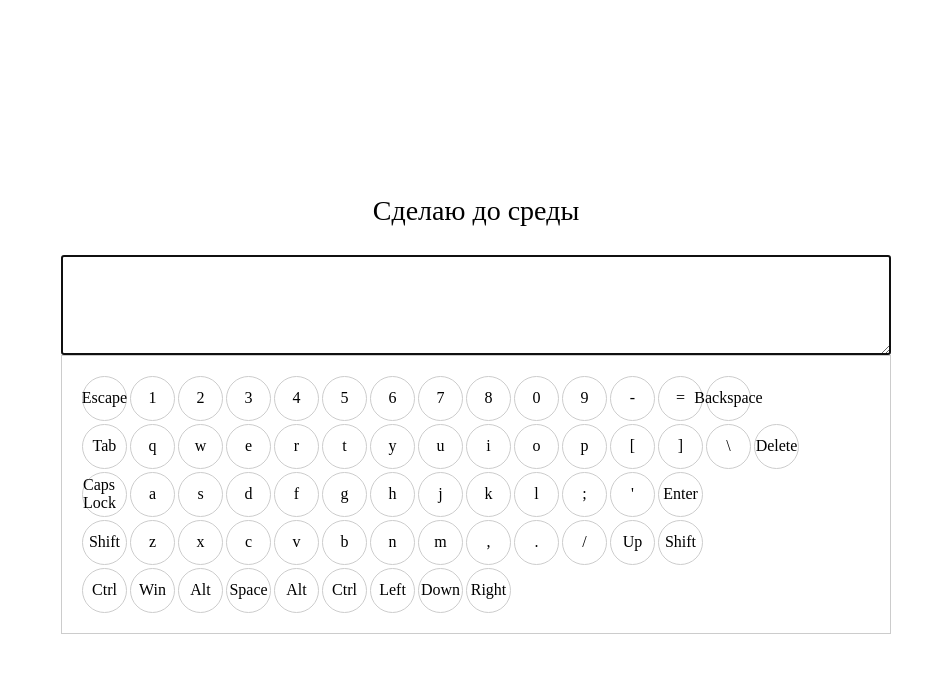
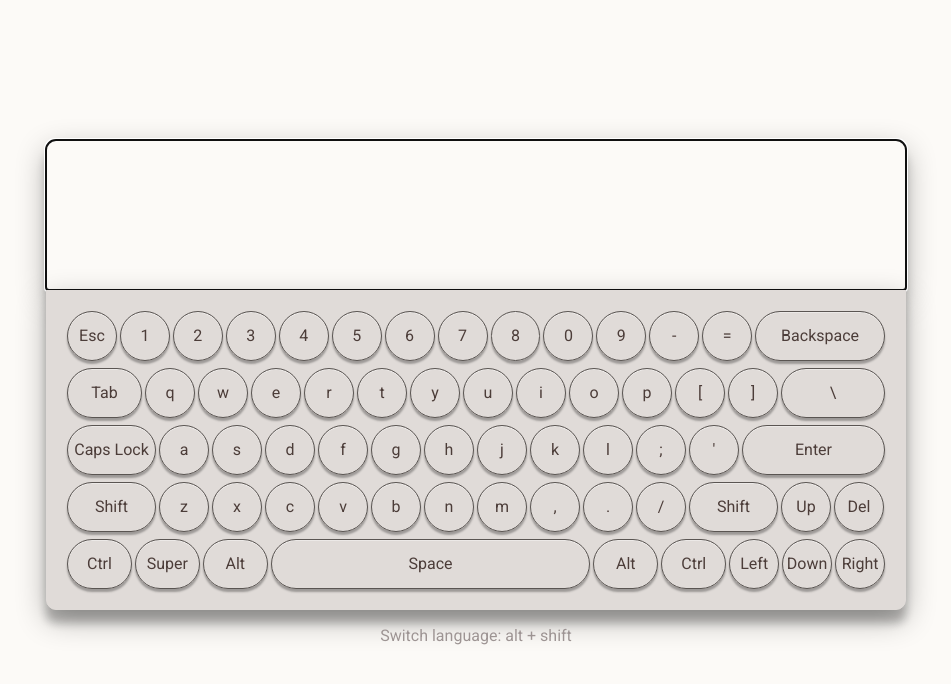
Before and after one commit to Kekmus/virtual-keyboard, a website built with webpack: page virtual-keyboard/src/index.html in a window 1280 px wide. Shown: the whole page, without its empty margins (164-1115 px from the left). Built offline with nearby package versions, Linux system fonts and the light colour scheme.

Commit message:
feat: add styles

```diff
--- a/virtual-keyboard/src/help/innerHtml.js
+++ b/virtual-keyboard/src/help/innerHtml.js
@@ -1,5 +1,4 @@
-export default `<p>Сделаю до среды</p>
-<textarea autofocus></textarea>
+export default `<textarea autofocus></textarea>
   <div class="keyboard">
     <div class="keyboard__row">
       <div class="keyboard__key" data-code="Escape" data-value="Escape" data-isSpecial="true">Esc</div>
@@ -32,7 +31,6 @@ export default `<p>Сделаю до среды</p>
       <div class="keyboard__key" data-code="BracketLeft" data-value="[">[</div>
       <div class="keyboard__key" data-code="BracketRight" data-value="]">]</div>
       <div class="keyboard__key" data-code="Backslash" data-value="\\">\\</div>
-      <div class="keyboard__key" data-code="Delete" data-value="Delete" data-isSpecial="true">del</div>
     </div>
     <div class="keyboard__row">
       <div class="keyboard__key" data-code="CapsLock" data-value="CapsLock" data-isSpecial="true">Cps Lck</div>
@@ -61,8 +59,9 @@ export default `<p>Сделаю до среды</p>
       <div class="keyboard__key" data-code="Comma" data-value=",">,</div>
       <div class="keyboard__key" data-code="Period" data-value=".">.</div>
       <div class="keyboard__key" data-code="Slash" data-value="/">/</div>
+      <div class="keyboard__key" data-code="ShiftRight" data-value="Shift" data-isSpecial="true">Shift</div>
       <div class="keyboard__key" data-code="ArrowUp" data-value="ArrowUp" data-isSpecial="true">up</div>
-      <div class="keyboard__key" data-code="ShiftRight" data-value="Shift" data-isSpecial="true">Shift</div>
+      <div class="keyboard__key" data-code="Delete" data-value="Delete" data-isSpecial="true">del</div>
     </div>
     <div class="keyboard__row">
       <div class="keyboard__key" data-code="ControlLeft" data-value="Ctrl" data-isSpecial="true">Ctrl</div>
@@ -76,4 +75,5 @@ export default `<p>Сделаю до среды</p>
       <div class="keyboard__key" data-code="ArrowRight" data-value="ArrowRight" data-isSpecial="true">right</div>
     </div>
   </div>
+  <p class="switch__lang">Switch language: alt + shift</p>
 `;
--- a/virtual-keyboard/src/languages/en.js
+++ b/virtual-keyboard/src/languages/en.js
@@ -1,5 +1,5 @@
 export default {
-  Escape: 'Escape',
+  Escape: 'Esc',
   Digit1: '1',
   Digit2: '2',
   Digit3: '3',
@@ -53,7 +53,7 @@ export default {
   Slash: '/',
   ShiftRight: 'Shift',
   ControlLeft: 'Ctrl',
-  MetaLeft: 'Win',
+  MetaLeft: 'Super',
   AltLeft: 'Alt',
   Space: 'Space',
   AltRight: 'Alt',
@@ -62,5 +62,5 @@ export default {
   ArrowLeft: 'Left',
   ArrowRight: 'Right',
   ArrowDown: 'Down',
-  Delete: 'Delete',
+  Delete: 'Del',
 };
--- a/virtual-keyboard/src/languages/ru.js
+++ b/virtual-keyboard/src/languages/ru.js
@@ -1,5 +1,5 @@
 export default {
-  Escape: 'Escape',
+  Escape: 'Esc',
   Digit1: '1',
   Digit2: '2',
   Digit3: '3',
@@ -53,7 +53,7 @@ export default {
   Slash: '.',
   ShiftRight: 'Shift',
   ControlLeft: 'Ctrl',
-  MetaLeft: 'Win',
+  MetaLeft: 'Super',
   AltLeft: 'Alt',
   Space: 'Space',
   AltRight: 'Alt',
@@ -62,5 +62,5 @@ export default {
   ArrowLeft: 'Left',
   ArrowRight: 'Right',
   ArrowDown: 'Down',
-  Delete: 'Delete',
+  Delete: 'Del',
 };
--- /dev/null
+++ b/virtual-keyboard/src/resize.scss
@@ -0,0 +1,52 @@
+
+[data-code="Backspace"] {
+  width: 130px;
+}
+
+[data-code="Tab"] {
+  width: 75px;
+}
+
+[data-code="CapsLock"] {
+  width: 89px;
+}
+
+[data-code="ShiftLeft"] {
+  width: 89px;
+}
+
+[data-code="ControlLeft"] {
+  width: 65px;
+}
+
+[data-code="MetaLeft"] {
+  width: 65px;
+}
+
+[data-code="AltLeft"] {
+  width: 65px;
+}
+
+[data-code="Space"] {
+  width: 320px;
+}
+
+[data-code="ShiftRight"] {
+  width: 89px;
+}
+
+[data-code="ControlRight"] {
+  width: 65px;
+}
+
+[data-code="AltRight"] {
+  width: 65px;
+}
+
+[data-code="Enter"] {
+  width: 143px;
+}
+
+[data-code="Backslash"] {
+  width: 104px;
+}
--- a/virtual-keyboard/src/style.scss
+++ b/virtual-keyboard/src/style.scss
@@ -1,5 +1,8 @@
-$kek: red;
-$kek1: blue;
+@import url('https://fonts.googleapis.com/css2?family=Roboto&display=swap');
+$background-color: #fcfaf7;
+$keyboard-color: #e0dbd8;
+$text-color: #4c3d39;
+$border-color: #5a5552;
 
 * {
   box-sizing: border-box;
@@ -7,6 +10,9 @@ $kek1: blue;
 
 body {
   margin: 0;
+  font-family: 'Roboto', sans-serif;
+  font-size: 16px;
+  background-color: $background-color;
 }
 
 .wrapper {
@@ -19,20 +25,35 @@ body {
 }
 
 textarea {
-  width: 830px;
-  height: 100px;
-  // border: none;
-  // resize: none;
+  width: 860px;
+  height: 150px;
+  border-radius: 10px;
+  border-bottom-left-radius: 0;
+  border-bottom-right-radius: 0;
+  border-bottom: none;
+  border: none;
+  resize: none;
+  background-color: $background-color;
+  border-color: $keyboard-color;
+  color: $text-color;
+  box-shadow: 0 10px 30px rgba(0,0,0,0.3), 0 13px 10px rgba(0,0,0,0.25);
+  font-family: 'Roboto', sans-serif;
+  font-size: 20px;
 }
 
 .keyboard {
-  width: 830px;
+  width: 860px;
   height: max-content;
-  border: 1px solid #ccc;
+  border: 1px solid $keyboard-color;
   display: flex;
   flex-direction: column;
-  gap: 3px;
+  gap: 7px;
   padding: 20px;
+  border-radius: 10px;
+  border-top-left-radius: 0;
+  border-top-right-radius: 0;
+  background-color: $keyboard-color;
+  box-shadow: 0 10px 30px rgba(0,0,0,0.3), 0 13px 10px rgba(0,0,0,0.25);
 }
 
 .keyboard__row {
@@ -41,25 +62,37 @@ textarea {
 }
 
 .keyboard__key {
-  width: 45px;
-  height: 45px;
-  border: 1px solid #ccc;
-  border-radius: 50%;
+  $size: 50px;
+  width: $size;
+  height: $size;
+  border: 1px solid $border-color;
+  color: $text-color;
+  border-radius: 25px;
   cursor: pointer;
-  // box-shadow: 0 1px 3px #302c2b, 0 1px 2px lightsalmon;
-  // background-color: #f5ede8;
+  box-shadow:
+  0px 3px 2px 0px rgba(0,0,0,0.3),
+  0 -0 0.02em rgba(0, 0, 0, 0.2) inset,
+	0 0.05em 0.02em rgba(255, 255, 255, 0.5) inset;
   display: flex;
   justify-content: center;
   align-items: center;
   user-select: none;
   transition: 0.1s;
+  position: relative;
 
   &__active {
-    background-color: teal;
+    transform: translate(0px, 5px);
+    box-shadow:
+    0px 1px 0px 0px,
+    0 -0 0.02em rgba(0, 0, 0, 0.2) inset,
+	  0 0.05em 0.02em rgba(255, 255, 255, 0.5) inset;;
     transition: 0.1s;
   }
 }
 
-p {
-  font-size: 28px;
+.switch__lang{
+  font-size: 16px;
+  color: #9d9493;
 }
+
+@import "./resize.scss";
```
